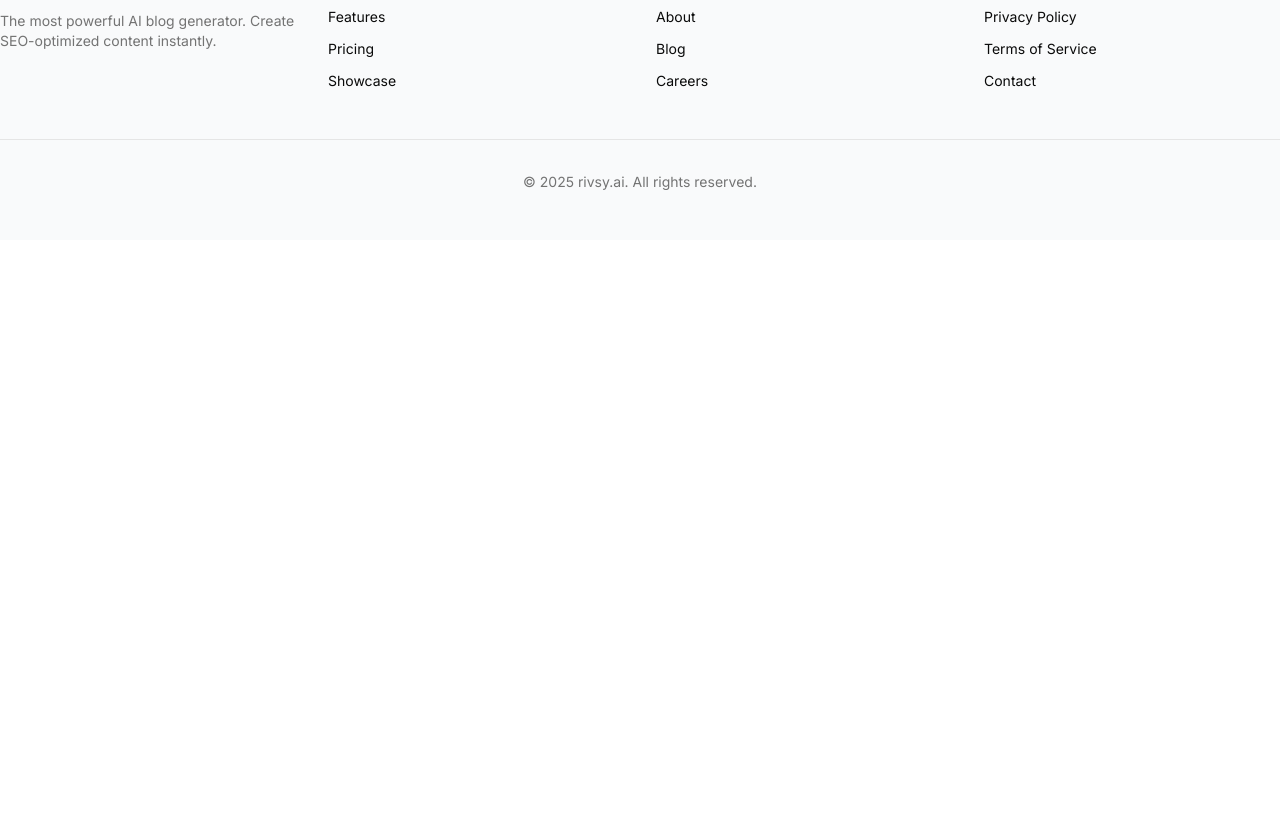
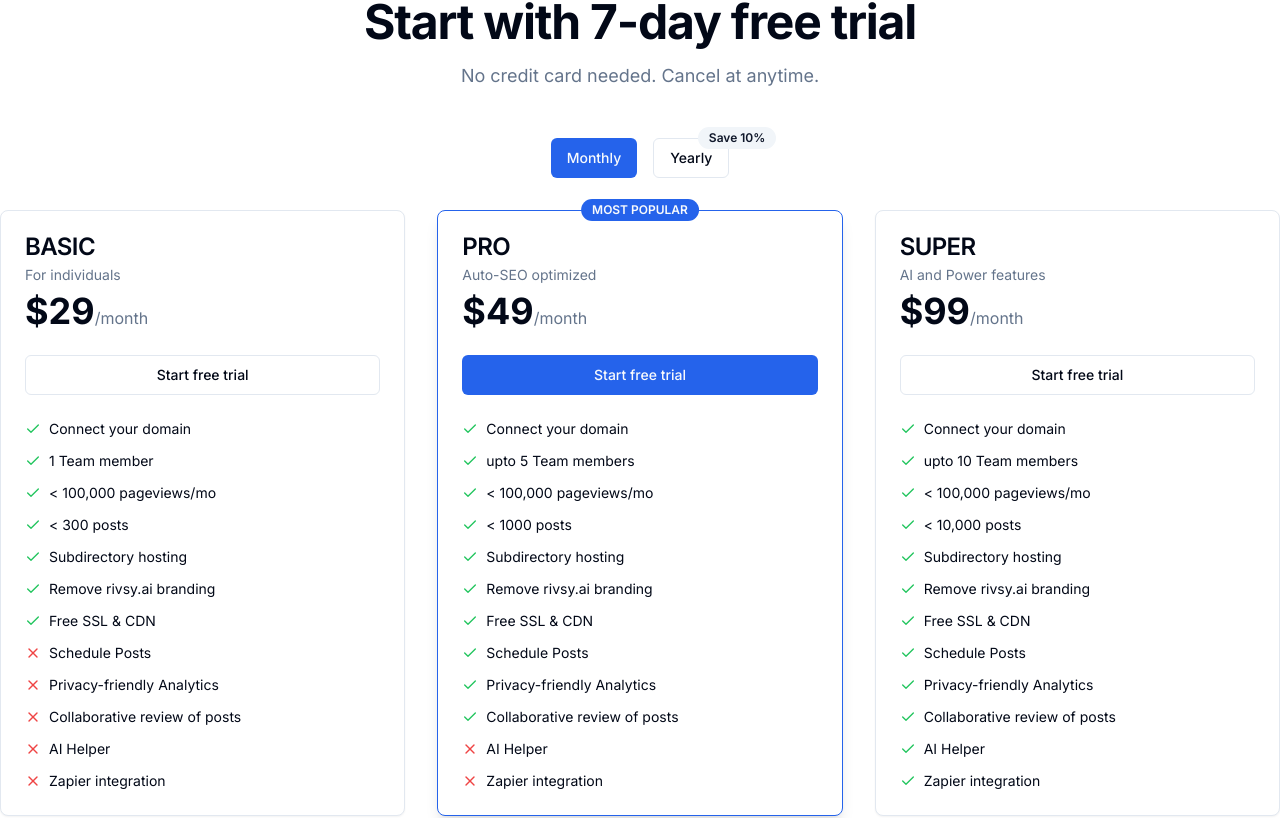
Before and after one commit to yashk1998/blog-generator, a Next.js app: page / in a window 1280 px wide. Shown: the part 1956-2774 px from the top of the page. Before the commit the page ends 2196 px from the top, so only its background shows below. Built offline with nearby package versions, Linux system fonts and the light colour scheme.

Commit message:
working blog site

```diff
--- a/app/globals.css
+++ b/app/globals.css
@@ -2,85 +2,42 @@
 @tailwind components;
 @tailwind utilities;
 
-body {
-  font-family: Arial, Helvetica, sans-serif;
-}
-
-@layer utilities {
-  .text-balance {
-    text-wrap: balance;
-  }
+html {
+  scroll-behavior: smooth;
 }
 
 @layer base {
   :root {
     --background: 0 0% 100%;
-    --foreground: 0 0% 3.9%;
+    --foreground: 222.2 84% 4.9%;
+
+    --muted: 210 40% 96.1%;
+    --muted-foreground: 215.4 16.3% 46.9%;
+
+    --popover: 0 0% 100%;
+    --popover-foreground: 222.2 84% 4.9%;
+
     --card: 0 0% 100%;
-    --card-foreground: 0 0% 3.9%;
-    --popover: 0 0% 100%;
-    --popover-foreground: 0 0% 3.9%;
-    --primary: 0 0% 9%;
-    --primary-foreground: 0 0% 98%;
-    --secondary: 0 0% 96.1%;
-    --secondary-foreground: 0 0% 9%;
-    --muted: 0 0% 96.1%;
-    --muted-foreground: 0 0% 45.1%;
-    --accent: 0 0% 96.1%;
-    --accent-foreground: 0 0% 9%;
+    --card-foreground: 222.2 84% 4.9%;
+
+    --border: 214.3 31.8% 91.4%;
+    --input: 214.3 31.8% 91.4%;
+
+    --primary: 221.2 83.2% 53.3%;
+    --primary-foreground: 210 40% 98%;
+
+    --secondary: 210 40% 96.1%;
+    --secondary-foreground: 222.2 47.4% 11.2%;
+
+    --accent: 210 40% 96.1%;
+    --accent-foreground: 222.2 47.4% 11.2%;
+
     --destructive: 0 84.2% 60.2%;
-    --destructive-foreground: 0 0% 98%;
-    --border: 0 0% 89.8%;
-    --input: 0 0% 89.8%;
-    --ring: 0 0% 3.9%;
-    --chart-1: 12 76% 61%;
-    --chart-2: 173 58% 39%;
-    --chart-3: 197 37% 24%;
-    --chart-4: 43 74% 66%;
-    --chart-5: 27 87% 67%;
+    --destructive-foreground: 210 40% 98%;
+
+    --ring: 215 20.2% 65.1%;
+
     --radius: 0.5rem;
-    --sidebar-background: 0 0% 98%;
-    --sidebar-foreground: 240 5.3% 26.1%;
-    --sidebar-primary: 240 5.9% 10%;
-    --sidebar-primary-foreground: 0 0% 98%;
-    --sidebar-accent: 240 4.8% 95.9%;
-    --sidebar-accent-foreground: 240 5.9% 10%;
-    --sidebar-border: 220 13% 91%;
-    --sidebar-ring: 217.2 91.2% 59.8%;
-  }
-  .dark {
-    --background: 0 0% 3.9%;
-    --foreground: 0 0% 98%;
-    --card: 0 0% 3.9%;
-    --card-foreground: 0 0% 98%;
-    --popover: 0 0% 3.9%;
-    --popover-foreground: 0 0% 98%;
-    --primary: 0 0% 98%;
-    --primary-foreground: 0 0% 9%;
-    --secondary: 0 0% 14.9%;
-    --secondary-foreground: 0 0% 98%;
-    --muted: 0 0% 14.9%;
-    --muted-foreground: 0 0% 63.9%;
-    --accent: 0 0% 14.9%;
-    --accent-foreground: 0 0% 98%;
-    --destructive: 0 62.8% 30.6%;
-    --destructive-foreground: 0 0% 98%;
-    --border: 0 0% 14.9%;
-    --input: 0 0% 14.9%;
-    --ring: 0 0% 83.1%;
-    --chart-1: 220 70% 50%;
-    --chart-2: 160 60% 45%;
-    --chart-3: 30 80% 55%;
-    --chart-4: 280 65% 60%;
-    --chart-5: 340 75% 55%;
-    --sidebar-background: 240 5.9% 10%;
-    --sidebar-foreground: 240 4.8% 95.9%;
-    --sidebar-primary: 224.3 76.3% 48%;
-    --sidebar-primary-foreground: 0 0% 100%;
-    --sidebar-accent: 240 3.7% 15.9%;
-    --sidebar-accent-foreground: 240 4.8% 95.9%;
-    --sidebar-border: 240 3.7% 15.9%;
-    --sidebar-ring: 217.2 91.2% 59.8%;
   }
 }
 
--- a/app/page.tsx
+++ b/app/page.tsx
@@ -1,5 +1,6 @@
 import { Hero } from "@/components/hero"
 import { Features } from "@/components/features"
+import { Pricing } from "@/components/pricing"
 import { FAQ } from "@/components/faq"
 
 export default function Home() {
@@ -8,6 +9,7 @@ export default function Home() {
       <Hero />
       <Features />
       <FAQ />
+      <Pricing />
     </>
   )
 }
--- a/components/hero.tsx
+++ b/components/hero.tsx
@@ -1,8 +1,11 @@
+"use client"
 import { Button } from "@/components/ui/button"
 import { Badge } from "@/components/ui/badge"
 import { ArrowRight, CheckCircle2 } from 'lucide-react'
+import { useRouter } from 'next/navigation'
 
 export function Hero() {
+  const router = useRouter()
   return (
     <section className="pt-24 pb-12 md:pt-32 md:pb-20">
       <div className="container flex flex-col items-center text-center">
@@ -20,7 +23,7 @@ export function Hero() {
         <Button
           size="lg"
           className="mt-8 h-12 bg-blue-600 hover:bg-blue-700"
-          onClick={() => window.location.href = '#features'}
+          onClick={() => router.push('#features')}
         >
           Learn More
           <ArrowRight className="ml-2 h-5 w-4" />
--- /dev/null
+++ b/components/pricing.tsx
@@ -0,0 +1,161 @@
+"use client"
+
+import { useState } from "react"
+import { Button } from "@/components/ui/button"
+import { Card, CardContent, CardDescription, CardHeader, CardTitle } from "@/components/ui/card"
+import { Badge } from "@/components/ui/badge"
+import { Check, X } from 'lucide-react'
+
+const plans = [
+  {
+    name: "BASIC",
+    price: 29,
+    description: "For individuals",
+    features: [
+      { name: "Connect your domain", included: true },
+      { name: "1 Team member", included: true },
+      { name: "< 100,000 pageviews/mo", included: true },
+      { name: "< 300 posts", included: true },
+      { name: "Subdirectory hosting", included: true },
+      { name: "Remove rivsy.ai branding", included: true },
+      { name: "Free SSL & CDN", included: true },
+      { name: "Schedule Posts", included: false },
+      { name: "Privacy-friendly Analytics", included: false },
+      { name: "Collaborative review of posts", included: false },
+      { name: "AI Helper", included: false },
+      { name: "Zapier integration", included: false },
+    ],
+  },
+  {
+    name: "PRO",
+    price: 49,
+    description: "Auto-SEO optimized",
+    popular: true,
+    features: [
+      { name: "Connect your domain", included: true },
+      { name: "upto 5 Team members", included: true },
+      { name: "< 100,000 pageviews/mo", included: true },
+      { name: "< 1000 posts", included: true },
+      { name: "Subdirectory hosting", included: true },
+      { name: "Remove rivsy.ai branding", included: true },
+      { name: "Free SSL & CDN", included: true },
+      { name: "Schedule Posts", included: true },
+      { name: "Privacy-friendly Analytics", included: true },
+      { name: "Collaborative review of posts", included: true },
+      { name: "AI Helper", included: false },
+      { name: "Zapier integration", included: false },
+    ],
+  },
+  {
+    name: "SUPER",
+    price: 99,
+    description: "AI and Power features",
+    features: [
+      { name: "Connect your domain", included: true },
+      { name: "upto 10 Team members", included: true },
+      { name: "< 100,000 pageviews/mo", included: true },
+      { name: "< 10,000 posts", included: true },
+      { name: "Subdirectory hosting", included: true },
+      { name: "Remove rivsy.ai branding", included: true },
+      { name: "Free SSL & CDN", included: true },
+      { name: "Schedule Posts", included: true },
+      { name: "Privacy-friendly Analytics", included: true },
+      { name: "Collaborative review of posts", included: true },
+      { name: "AI Helper", included: true },
+      { name: "Zapier integration", included: true },
+    ],
+  },
+]
+
+export function Pricing() {
+  const [isYearly, setIsYearly] = useState(false)
+
+  return (
+    <section id="pricing" className="py-20">
+      <div className="container">
+        <div className="text-center mb-12">
+          <h2 className="text-3xl font-bold tracking-tight sm:text-4xl md:text-5xl">
+            Start with 7-day free trial
+          </h2>
+          <p className="mt-4 text-lg text-muted-foreground">
+            No credit card needed. Cancel at anytime.
+          </p>
+        </div>
+
+        <div className="flex justify-center gap-4 mb-8">
+          <Button
+            variant={isYearly ? "outline" : "default"}
+            className="relative"
+            onClick={() => setIsYearly(false)}
+          >
+            Monthly
+          </Button>
+          <Button
+            variant={isYearly ? "default" : "outline"}
+            className="relative"
+            onClick={() => setIsYearly(true)}
+          >
+            Yearly
+            <Badge variant="secondary" className="absolute -right-12 -top-3">
+              Save 10%
+            </Badge>
+          </Button>
+        </div>
+
+        <div className="grid gap-8 md:grid-cols-3">
+          {plans.map((plan) => {
+            const price = isYearly ? plan.price * 0.9 : plan.price
+            return (
+              <Card
+                key={plan.name}
+                className={`relative ${
+                  plan.popular ? "border-blue-600 shadow-lg" : ""
+                }`}
+              >
+                {plan.popular && (
+                  <Badge
+                    className="absolute -top-3 left-1/2 -translate-x-1/2"
+                    variant="default"
+                  >
+                    MOST POPULAR
+                  </Badge>
+                )}
+                <CardHeader>
+                  <CardTitle>{plan.name}</CardTitle>
+                  <CardDescription>{plan.description}</CardDescription>
+                  <div className="mt-4">
+                    <span className="text-4xl font-bold">${price}</span>
+                    <span className="text-muted-foreground">/month</span>
+                  </div>
+                </CardHeader>
+                <CardContent>
+                  <Button
+                    className="w-full mb-6"
+                    variant={plan.popular ? "default" : "outline"}
+                  >
+                    Start free trial
+                  </Button>
+                  <ul className="space-y-3">
+                    {plan.features.map((feature) => (
+                      <li
+                        key={feature.name}
+                        className="flex items-center text-sm gap-2"
+                      >
+                        {feature.included ? (
+                          <Check className="h-4 w-4 text-green-500" />
+                        ) : (
+                          <X className="h-4 w-4 text-red-500" />
+                        )}
+                        {feature.name}
+                      </li>
+                    ))}
+                  </ul>
+                </CardContent>
+              </Card>
+            )
+          })}
+        </div>
+      </div>
+    </section>
+  )
+}
--- a/package.json
+++ b/package.json
@@ -41,14 +41,14 @@
     "class-variance-authority": "^0.7.1",
     "clsx": "^2.1.1",
     "cmdk": "1.0.4",
-    "date-fns": "^3.0.0",
+    "date-fns": "^3.2.0",
     "embla-carousel-react": "8.5.1",
     "input-otp": "1.4.1",
     "lucide-react": "^0.454.0",
-    "next": "^15.1.4",
+    "next": "^15.1.5",
     "next-themes": "^0.4.4",
     "react": "^18",
-    "react-day-picker": "^9.5.0",
+    "react-day-picker": "8.10.1",
     "react-dom": "^18",
     "react-hook-form": "^7.54.1",
     "react-resizable-panels": "^2.1.7",
```
Also changed, not shown: 1 other file (tests, documents, lock files or other folders).
